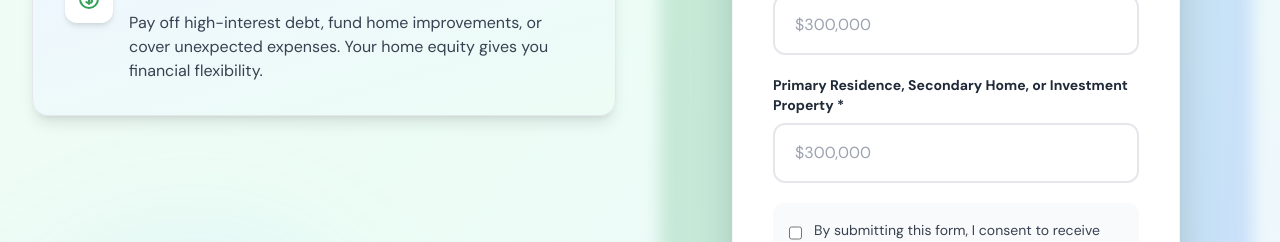
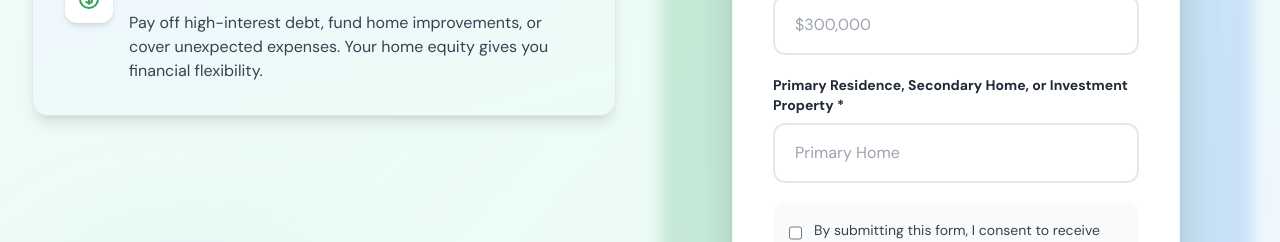
Before and after one commit to colin357/DanielHomeLoans, a Next.js app: page /landing in a window 1280 px wide. Shown: the part 860-1102 px from the top of the page. Built offline with nearby package versions, Linux system fonts and the light colour scheme.

Commit message:
Change placeholder text in LandingForm component

```diff
--- a/app/components/LandingForm.tsx
+++ b/app/components/LandingForm.tsx
@@ -161,7 +161,7 @@ export default function LandingForm() {
                   name="Primary Residence, Secondary Home, or Investment Property"
                   required
                   className="w-full px-5 py-4 rounded-xl border-2 border-gray-200 focus:border-primary-green focus:ring-4 focus:ring-primary-green/10 outline-none transition-all text-gray-900 placeholder-gray-400"
-                  placeholder="$300,000"
+                  placeholder="Primary Home"
                 />
               </div>
 
```
